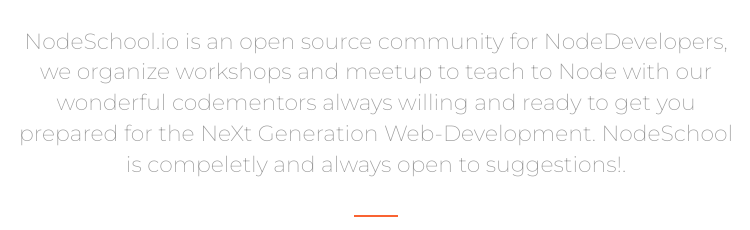
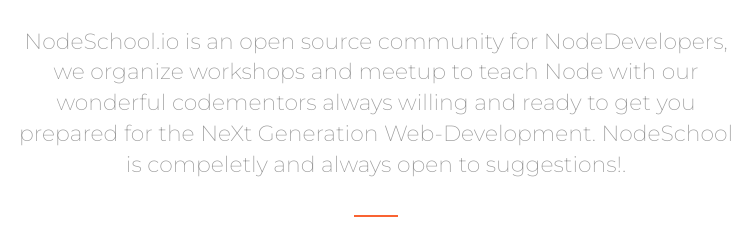
Before and after one commit to nodeschool/portharcourtcity, a plain HTML site: page index.html in a window 1280 px wide. Shown: the part 552-782 px from the top of the page, 264-1014 px from the left. Drawn offline with Linux system fonts and the light colour scheme.

Commit message:
corrected sentence in who we are

```diff
--- a/index.html
+++ b/index.html
@@ -107,8 +107,8 @@
                 <div class="row">
                     <div class="col-md-8 ml-auto mr-auto text-center">
                         <h2 class="title">Who we are?</h2>
-                        <h5 class="description">NodeSchool.io is an open source community for NodeDevelopers, we organize workshops and meetup to teach to Node with our wonderful codementors always willing and ready to get you prepared for the NeXt Generation Web-Development.
-                            NodeSchool is compeletly and always open to suggestions!.</h5>
+                        <h5 class="description">NodeSchool.io is an open source community for NodeDevelopers, we organize workshops and meetup to teach Node with our wonderful codementors always willing and ready to get you prepared for the NeXt Generation Web-Development. NodeSchool
+                            is compeletly and always open to suggestions!.</h5>
                     </div>
                 </div>
                 <div class="separator separator-primary"></div>
```
